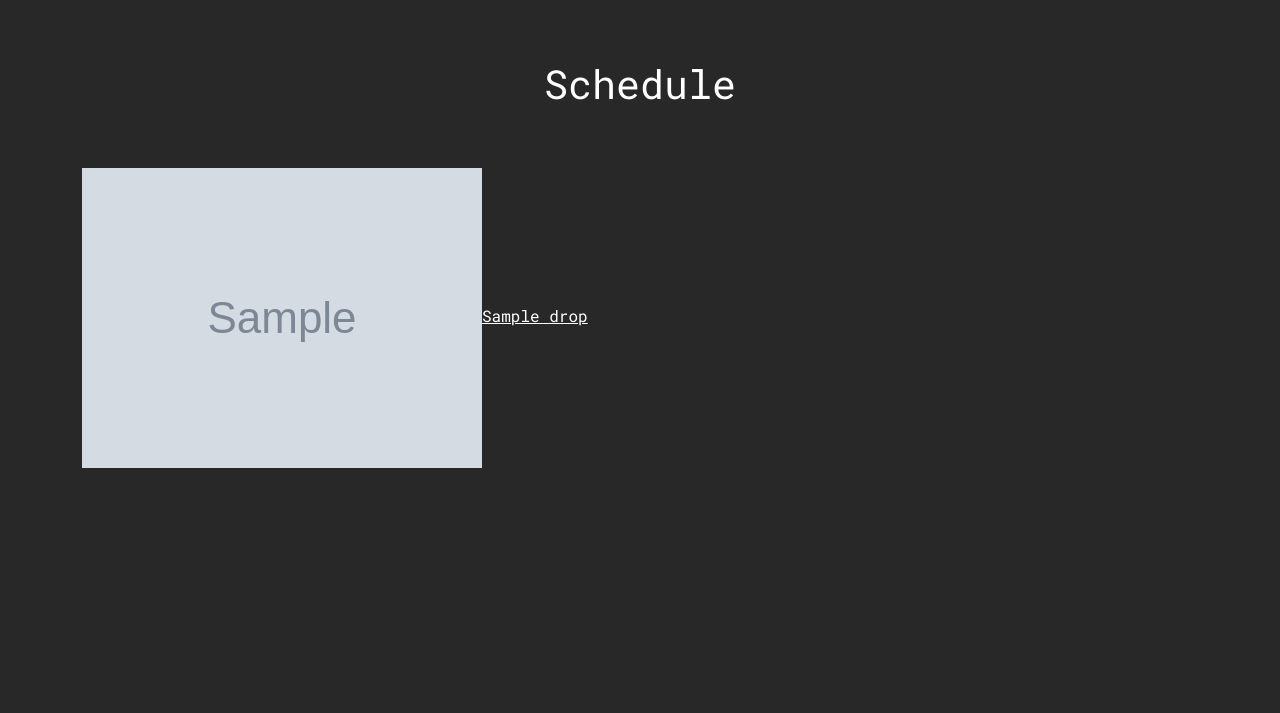
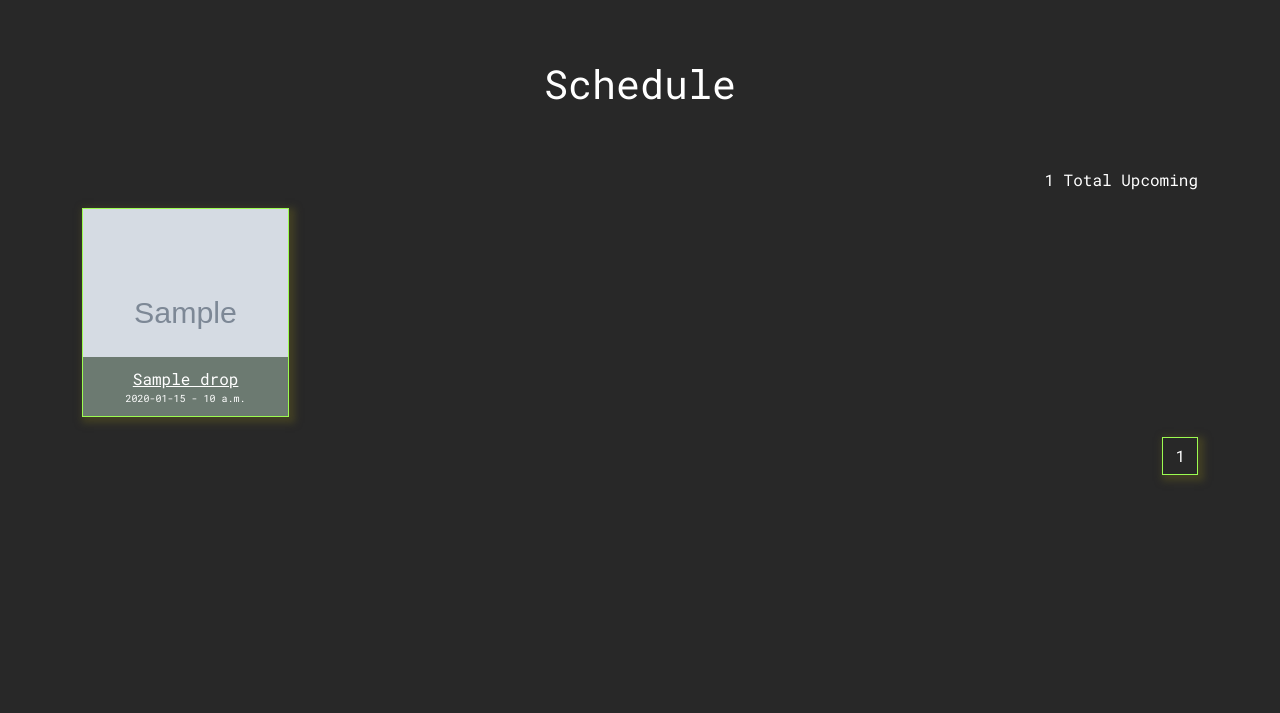
Before and after one commit to ivanyemelianov/rargorand-repo-private, a Django app: page /schedule/ in a window 1280 px wide. Shown: the part 80-793 px from the top of the page. Run offline with Django 3.2, Linux system fonts and the light colour scheme; tables that the repository leaves empty hold one stand-in row (values such as "Sample post"); grey boxes marked "Sample" are stand-in pictures; parts of the project's set-up code (start-up, migrations or seed data) failed here and were passed over; some libraries are stand-ins or nearby versions.

Commit message:
Schedule page styling

```diff
--- a/drops/views.py
+++ b/drops/views.py
@@ -3,6 +3,7 @@ from django.http import Http404, HttpResponse
 from django.forms.models import modelformset_factory
 from django.urls import reverse
 from django.shortcuts import render, redirect, get_object_or_404
+from django.core.paginator import Paginator
 
 from .forms import DropForm
 from .models import Drop
@@ -113,8 +114,18 @@ def drop_single_view(request, slug=None):
 
 def schedule_view(request, *args, **kwargs):
     drop_queryset = Drop.objects.all()
+    total_of_drops = Drop.objects.all().count()
+
+    p = Paginator(drop_queryset, 5)
+    page = request.GET.get('page')
+    drops = p.get_page(page)
+    nums = "a" * drops.paginator.num_pages
+
     context = {
         "object_list": drop_queryset,
+        "total_of_drops": total_of_drops,
+        "drops": drops,
+        "nums": nums
     }
     return render(request, "schedule-view.html", context=context)
 
--- a/static/allcollections.css
+++ b/static/allcollections.css
@@ -14,6 +14,7 @@ col.vol-col, col.weeklyvol-col, col.added-col {
     border: 1px solid #9CFC51;
     width: 100%;
     padding: 20px;
+    margin-bottom: 100px;
 }
 
 table {
--- a/static/home.css
+++ b/static/home.css
@@ -206,6 +206,7 @@ main {
     padding: 0 50px;
     color: #DBD9D9;
     font-family: 'Roboto', serif;
+    text-align: justify;
 }
 .featured-collection-volume {
     padding: 0 50px;
@@ -247,16 +248,17 @@ main {
 }
 .collection-description {
     padding: 0 25px;
-    font-size: 14px;
+    font-size: 12px;
     color: #DBD9D9;
     font-family: 'Roboto', serif;
+    text-align: justify;
 }
 .collection-volume {
     padding: 0 25px;
     margin-top: 40px;
     margin-bottom: 10px;
     color: #9CFC51;
-    font-size: 17px;
+    font-size: 15px;
 }
 .collection-card-bottom {
     position: absolute;
--- a/static/schedule.css
+++ b/static/schedule.css
@@ -3,7 +3,60 @@
     grid-template-columns: 1fr 1fr 1fr 1fr 1fr;
     grid-gap: 20px;
 }
-
 .grid-drop img {
     width: 100%;
 }
+.grid-drop {
+    width: 100%;
+    padding-top: 100%;
+    position: relative;
+    background-position: top center;
+    background-size: cover;
+    background-repeat: no-repeat;
+    border: 1px solid #9CFC51;
+    box-sizing: border-box;
+    box-shadow: 3px 3px 7px 3px #423F24;
+}
+.drop-content {
+    position: absolute;
+    bottom: 0;
+    width: 100%;
+    text-align: center;
+    background: rgba(4, 27, 0, 0.5);
+    padding: 10px 0;
+}
+.total-of-drops p {
+    float: right;
+}
+.page-link {
+    position:relative;
+    display:block;
+    color:#fff;
+    text-decoration:none;
+    background-color:#fff0;
+    border:1px solid #9CFC51;
+    transition: none;
+    box-sizing: border-box;
+    box-shadow: 3px 3px 7px 3px #423F24;
+}
+.page-item:first-child .page-link {
+    border-top-left-radius: 0rem;
+    border-bottom-left-radius: 0rem;
+}
+.page-item:last-child .page-link {
+    border-top-right-radius: 0rem;
+    border-bottom-right-radius: 0rem;
+}
+.page-link {
+    margin-left: 3px !important;
+}
+ul[class], ol[class] {
+    margin: 20px 0;
+    padding: 0;
+}
+.page-link:hover {
+    z-index:2;
+    color:#fff;
+    background-color:#5c6a4b;
+    border-color:#abd776;
+}
--- a/templates/base.html
+++ b/templates/base.html
@@ -15,6 +15,7 @@
     <link rel="stylesheet" href='{% static "nftcollections/nftcollections-htmx.css" %}'>
     <link rel="stylesheet" href='{% static "home.css" %}'>
     <link rel="stylesheet" href='{% static "allcollections.css" %}'>
+    <link rel="stylesheet" href='{% static "schedule.css" %}'>
     <link rel="preconnect" href="https://fonts.googleapis.com">
     <link rel="preconnect" href="https://fonts.gstatic.com" crossorigin>
     <link href="https://fonts.googleapis.com/css2?family=Roboto+Mono:wght@100;300;400;500&display=swap" rel="stylesheet">
--- a/templates/home-view.html
+++ b/templates/home-view.html
@@ -40,7 +40,7 @@
                         <div class="collection-name">{{ x.name }}</div>
                         <div class="collection-description">{{ x.description }}</div>
                         <div class="collection-card-bottom">
-                            <div class="collection-volume">Volume: {{ x.volume }} ALGO</div>
+                            <div class="collection-volume">Volume:<br>{{ x.volume }} ALGO</div>
                             <div class="collection-added">Added: {{ x.timestamp }}</div>
                         </div>
                     </div>
--- a/templates/schedule-view.html
+++ b/templates/schedule-view.html
@@ -2,22 +2,60 @@
 
 {% block content %}
 
+
 <div class="page-title">
     <h1>Schedule</h1>
+</div>
+<div class="row">
+    <div class="total-of-drops">
+        <p>{{ total_of_drops }} Total Upcoming</p>
+    </div>
 </div>
 
 <div class="row">
     <div class="grid-container-schedule">
-        {% for x in object_list %}
+        {% for x in drops %}
             {% if x.title %}
                 {% if not request.user.is_authenticated or user.id != x.user.id %}
-                <div class="grid-drop"><img src="{% if x.image %}{{ x.image.url }}{% endif %}" alt=""><a href="{{ x.get_single_drop_url }}">{{ x.title }}</a></div>
+                <div class="grid-drop" style="background-image: url({% if x.image %}{{ x.image.url }}{% endif %});">
+                    <div class="drop-content">
+                        <a href="{{ x.get_single_drop_url }}">{{ x.title }}</a>
+                        <div class="drop-date-time">{{ x.release_date }} - {{ x.release_time }}</div>
+                    </div>
+                </div>
                 {% else %}
-                <div class="grid-drop"><img src="{% if x.image %}{{ x.image.url }}{% endif %}" alt=""><a href="{{ x.get_absolute_url }}">{{ x.title }}</a></div>
+                <div class="grid-drop" style="background-image: url({% if x.image %}{{ x.image.url }}{% endif %});">
+                    <div class="drop-content">
+                        <a href="{{ x.get_single_drop_url }}">{{ x.title }}</a>
+                        <div class="drop-date-time">{{ x.release_date }} - {{ x.release_time }}</div>
+                    </div>
+                </div>
                 {% endif %}
+
             {% endif %}
         {% endfor %}
     </div>
 </div>
+<nav aria-label="Page navigation example">
+    <ul class="pagination justify-content-end">
+      <li class="page-item">
+        {% if drops.has_previous %}
+        <a class="page-link " href="?page={{ drops.previous_page_number }}" aria-label="Previous">
+          <span aria-hidden="true">&laquo;</span>
+        </a>
+        {% endif %}
+      </li>
+      {% for i in nums %}
+      <li class="page-item"><a class="page-link" href="?page={{ forloop.counter }}">{{ forloop.counter }}</a></li>
+      {% endfor %}
+      <li class="page-item">
+        {% if drops.has_next %}
+        <a class="page-link " href="?page={{ drops.next_page_number }}" aria-label="Next">
+          <span aria-hidden="true">&raquo;</span>
+        </a>
+        {% endif %}
+      </li>
+    </ul>
+  </nav>
 
 {% endblock content%}
```
Also changed, not shown: templates/collections-view.html (+5 -5 lines).
